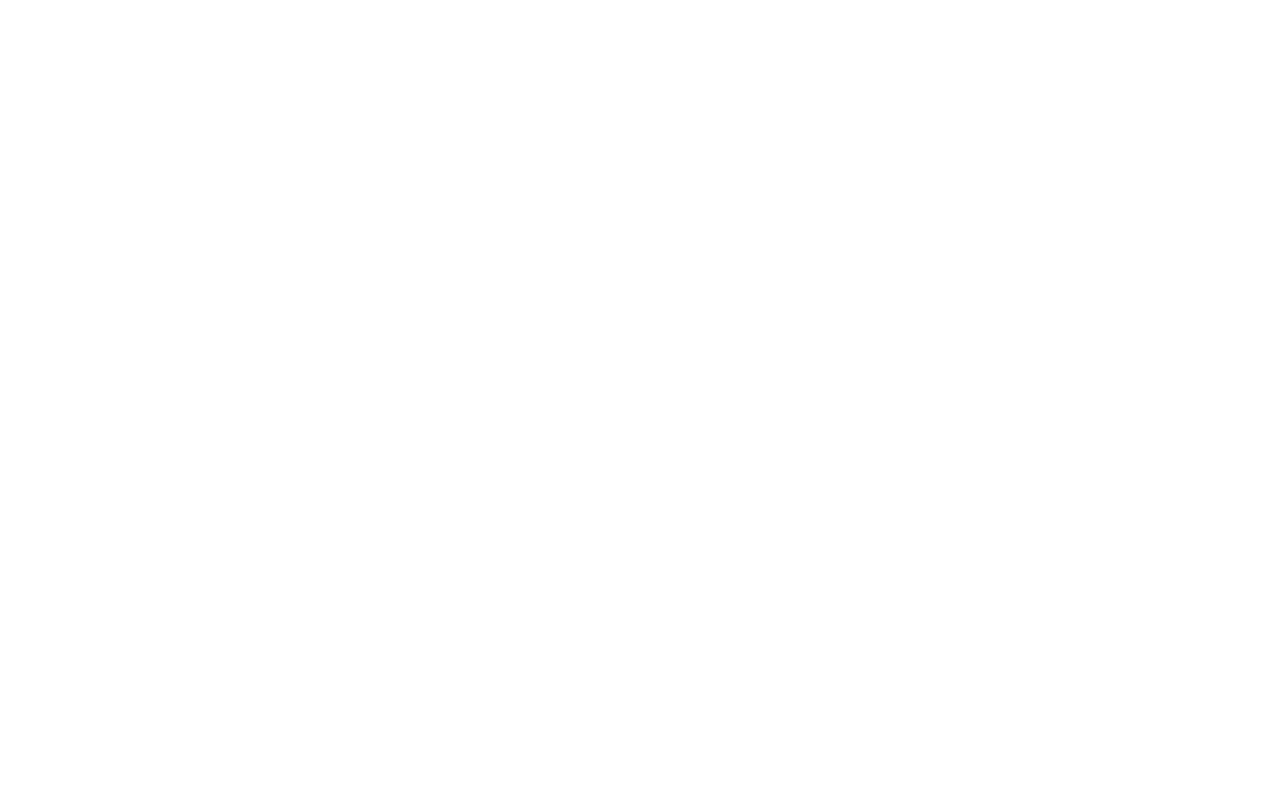
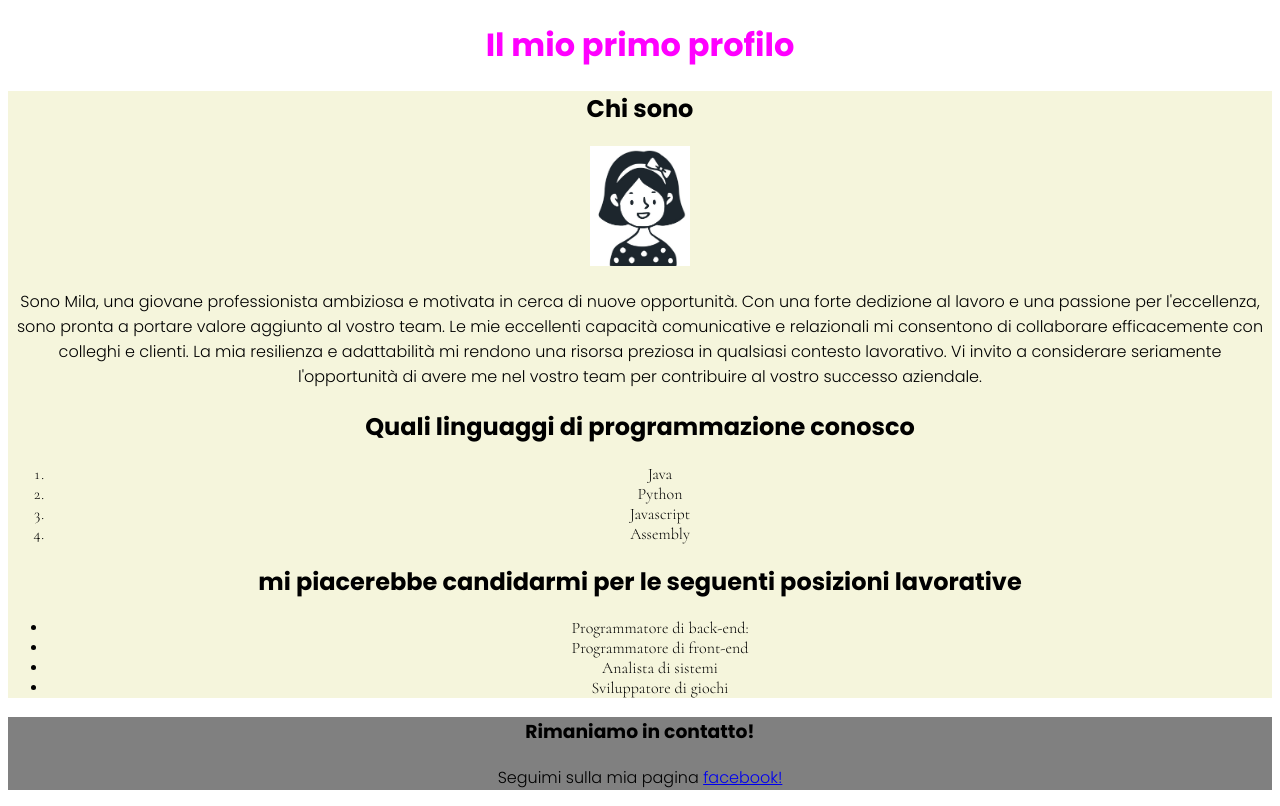
Before and after one commit to challenge-network-18-mar-24/mila-bustamante, a plain HTML site: page index.html in a window 1280 px wide. Drawn offline with Linux system fonts and the light colour scheme.

Commit message:
prima modifica presentazione

```diff
--- a/index.html
+++ b/index.html
@@ -1,11 +1,63 @@
 <!DOCTYPE html>
 <html lang="en">
-<head>
-    <meta charset="UTF-8">
-    <meta name="viewport" content="width=device-width, initial-scale=1.0">
-    <title>heyyyyy</title>
-</head>
-<body>
+  <head>
+    <meta charset="UTF-8" />
+    <meta name="viewport" content="width=device-width, initial-scale=1.0" />
+    <link rel="stylesheet" href="./style.css" />
+    <link rel="preconnect" href="https://fonts.googleapis.com" />
+    <link rel="preconnect" href="https://fonts.gstatic.com" crossorigin />
+    <link
+      href="https://fonts.googleapis.com/css2?family=Cormorant:ital,wght@0,300..700;1,300..700&family=Poppins:ital,wght@0,100;0,200;0,300;0,400;0,500;0,600;0,700;0,800;0,900;1,100;1,200;1,300;1,400;1,500;1,600;1,700;1,800;1,900&display=swap"
+      rel="stylesheet"
+    />
+    <link rel="preconnect" href="https://fonts.googleapis.com" />
+    <link rel="preconnect" href="https://fonts.gstatic.com" crossorigin />
+    <link
+      href="https://fonts.googleapis.com/css2?family=Cormorant:ital,wght@0,300..700;1,300..700&display=swap"
+      rel="stylesheet"
+    />
+    <title>mio profilo :)</title>
+  </head>
+  <body>
+    <div class="container">
+      <h1>Il mio primo profilo</h1>
+      <div class="blocco_descrittivo">
+        <h2>Chi sono</h2>
+        <img src="./immagini/doodle.jpg" alt="" width="100px" height="120px" />
+        <p>
+          Sono Mila, una giovane professionista ambiziosa e motivata in cerca di
+          nuove opportunità. Con una forte dedizione al lavoro e una passione
+          per l'eccellenza, sono pronta a portare valore aggiunto al vostro
+          team. Le mie eccellenti capacità comunicative e relazionali mi
+          consentono di collaborare efficacemente con colleghi e clienti. La mia
+          resilienza e adattabilità mi rendono una risorsa preziosa in qualsiasi
+          contesto lavorativo. Vi invito a considerare seriamente l'opportunità
+          di avere me nel vostro team per contribuire al vostro successo
+          aziendale.
+        </p>
+        <h2>Quali linguaggi di programmazione conosco</h2>
+        <ol>
+          <li>Java</li>
+          <li>Python</li>
+          <li>Javascript</li>
+          <li>Assembly</li>
+        </ol>
+        <h2>mi piacerebbe candidarmi per le seguenti posizioni lavorative</h2>
+        <ul>
+          <li>Programmatore di back-end:</li>
+          <li>Programmatore di front-end</li>
+          <li>Analista di sistemi</li>
+          <li>Sviluppatore di giochi</li>
+        </ul>
+      </div>
 
-</body>
+      <footer>
+        <h3>Rimaniamo in contatto!</h3>
+        <p>
+          Seguimi sulla mia pagina
+          <a href="https://www.facebook.com/">facebook!</a>
+        </p>
+      </footer>
+    </div>
+  </body>
 </html>
--- /dev/null
+++ b/style.css
@@ -0,0 +1,25 @@
+
+.container{
+
+        font-family: "Poppins", sans-serif;
+        font-weight: 300;
+        font-style: normal;
+        text-align: center;
+
+
+}
+.blocco_descrittivo{
+    background-color:beige;
+}
+h1{
+ color:magenta;
+}
+li{
+    font-family: "Cormorant", serif;
+  font-optical-sizing: auto;
+  font-style : normal;
+  font-size: '1.5em';
+}
+footer{
+    background-color: grey;
+}
```
Also changed, not shown: immagini/doodle.jpg (added).
